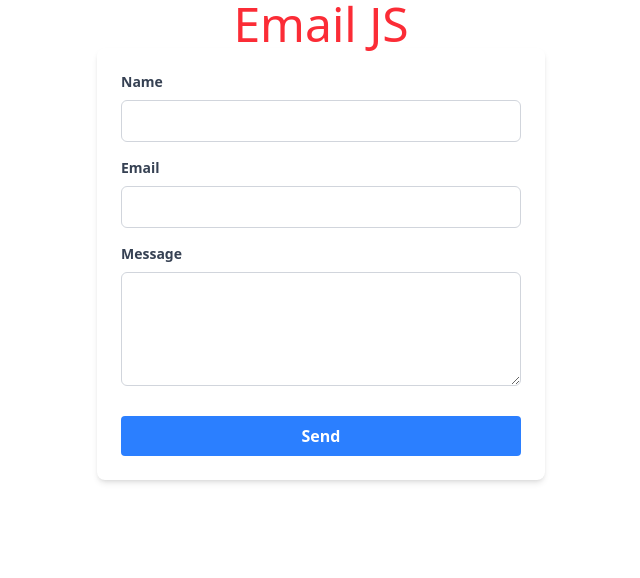
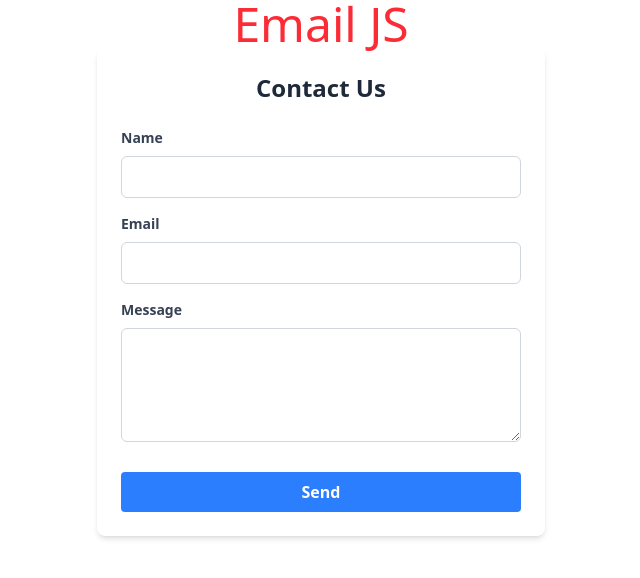
Before and after one commit to lakadeamit220/email-js, a React (Vite) app: page / in a window 1280 px wide. Shown: the top 578 px of the page, without its empty margins (319-959 px from the left). Built offline with nearby package versions, Linux system fonts and the light colour scheme.

Commit message:
Implemented ContactAndAutoReply.

```diff
--- a/src/App.jsx
+++ b/src/App.jsx
@@ -1,4 +1,5 @@
 import { AutoReply } from "./components/AutoReply";
+import { ContactAndAutoReply } from "./components/ContactAndAutoReply";
 import { ContactUs } from "./components/Demo";
 
 function App() {
@@ -6,7 +7,8 @@
     <>
       <h1 className="text-center text-5xl text-red-500">Email JS</h1>
       {/* <ContactUs /> */}
-      <AutoReply />
+      {/* <AutoReply /> */}
+      <ContactAndAutoReply/>
     </>
   );
 }
--- /dev/null
+++ b/src/components/ContactAndAutoReply.jsx
@@ -0,0 +1,102 @@
+import React, { useRef } from 'react';
+import emailjs from '@emailjs/browser';
+
+export const ContactAndAutoReply = () => {
+  const form = useRef();
+
+  const sendEmail = (e) => {
+    e.preventDefault();
+    const formElement = form.current;
+    const formData = new FormData(formElement);
+    const userEmail = formData.get('user_email'); // Get user’s email
+
+    // Dynamically set the to_email field for auto-reply to user’s email
+    const toEmailInput = formElement.querySelector('input[name="to_email"]');
+    toEmailInput.value = userEmail; // Set to_email to user_email
+
+    console.log('Form data:', Object.fromEntries(formData));
+
+    // Send Contact Us email
+    emailjs
+      .sendForm('service_nvii7l5', 'template_jide4pg', form.current, {
+        publicKey: 'mMI_toKiVHyku96VO',
+      })
+      .then(
+        () => {
+          console.log('Contact Us Email: SUCCESS!');
+
+          // Send Auto-Reply email to the user’s email
+          emailjs
+            .sendForm('service_nvii7l5', 'template_853n7b9', form.current, {
+              publicKey: 'mMI_toKiVHyku96VO',
+            })
+            .then(
+              () => {
+                console.log('Auto-Reply Email: SUCCESS!');
+                alert('Thank you! We’ve received your message and sent a confirmation to your email.');
+              },
+              (error) => {
+                console.log('Auto-Reply Email: FAILED...', error);
+                alert('Message sent, but auto-reply failed. We’ll get back to you soon!');
+              }
+            );
+        },
+        (error) => {
+          console.log('Contact Us Email: FAILED...', error);
+          alert('Failed to send message. Please try again later.');
+        }
+      );
+  };
+
+  return (
+    <div className="max-w-md mx-auto p-6 bg-white rounded-lg shadow-md">
+      <h2 className="text-2xl font-bold text-gray-800 mb-6 text-center">Contact Us</h2>
+      <form ref={form} onSubmit={sendEmail}>
+        <div className="mb-4">
+          <label className="block text-gray-700 text-sm font-bold mb-2">Name</label>
+          <input
+            type="text"
+            name="user_name"
+            className="w-full px-3 py-2 border border-gray-300 rounded-md focus:outline-none focus:ring-2 focus:ring-blue-500"
+            required
+          />
+        </div>
+
+        <div className="mb-4">
+          <label className="block text-gray-700 text-sm font-bold mb-2">Email</label>
+          <input
+            type="email"
+            name="user_email"
+            className="w-full px-3 py-2 border border-gray-300 rounded-md focus:outline-none focus:ring-2 focus:ring-blue-500"
+            required
+          />
+        </div>
+
+        <div className="mb-6">
+          <label className="block text-gray-700 text-sm font-bold mb-2">Message</label>
+          <textarea
+            name="message"
+            rows="4"
+            className="w-full px-3 py-2 border border-gray-300 rounded-md focus:outline-none focus:ring-2 focus:ring-blue-500"
+            required
+          />
+        </div>
+
+        {/* Hidden field for auto-reply recipient, set to user_email */}
+        <input
+          type="email"
+          name="to_email"
+          defaultValue=""
+          hidden
+        />
+
+        <button
+          type="submit"
+          className="w-full bg-blue-500 hover:bg-blue-700 text-white font-bold py-2 px-4 rounded focus:outline-none focus:shadow-outline"
+        >
+          Send
+        </button>
+      </form>
+    </div>
+  );
+};
```
